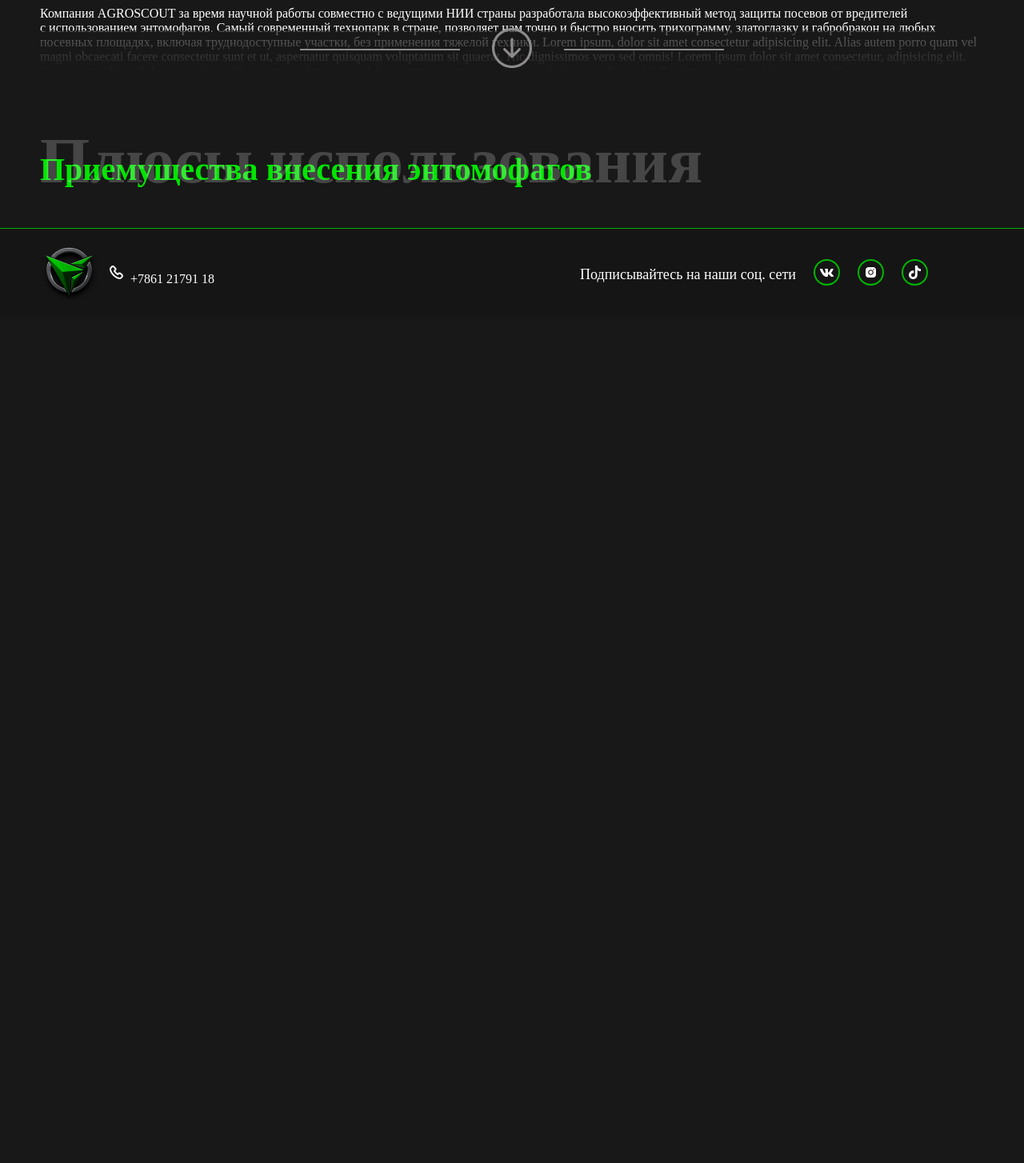
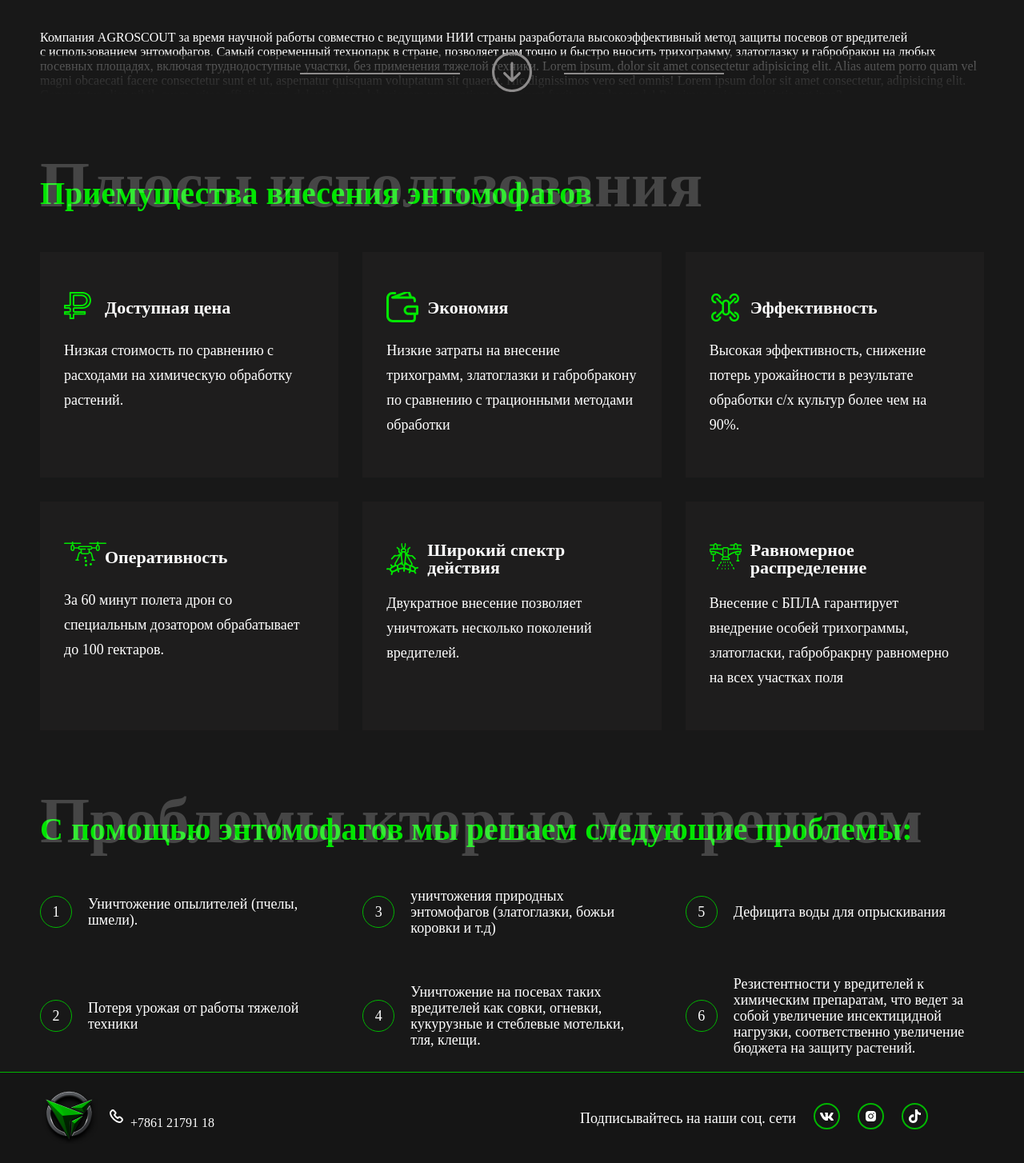
Before and after one commit to MAChapurin/copter-store, a Next.js app: page /insects in a window 1280 px wide. Shown: the part 918-2372 px from the top of the page at 80% size. Before the commit the page ends 1317 px from the top, so only its background shows below. Built offline with nearby package versions, Linux system fonts and the light colour scheme.

Commit message:
started insect-page

```diff
--- a/src/components/CardInfo/CardInfo.module.css
+++ b/src/components/CardInfo/CardInfo.module.css
@@ -1,8 +1,8 @@
 .card {
   padding: 50px 30px;
-  margin-bottom: 20px;
+  /* margin-bottom: 20px; */
   min-width: 250px;
-  max-width: 32%;
+  /* max-width: 32%; */
   font-size: 18px;
   font-weight: 300;
   line-height: 31px;
--- a/src/pages/insects/index.tsx
+++ b/src/pages/insects/index.tsx
@@ -8,6 +8,7 @@ import { Hero } from '@/components/Hero';
 import { EIcons, Icon } from '@/ui/Icon';
 import { Section } from '@/components/Section';
 import { PartHidden } from '@/components/PartHidden';
+import { CardInfo } from '@/components/CardInfo';
 
 export default function Insects() {
     return (
@@ -50,13 +51,74 @@ export default function Insects() {
                 </Hero>
                 <Section title='Энтомофаги' subtitle='Об Услуге'>
                     <PartHidden>
-                    Компания AGROSCOUT за&nbsp;время научной работы совместно с&nbsp;ведущими НИИ страны разработала высокоэффективный метод защиты посевов от&nbsp;вредителей с&nbsp;использованием энтомофагов. Самый современный технопарк в&nbsp;стране, позволяет нам точно и&nbsp;быстро вносить трихограмму, златоглазку и&nbsp;габробракон на&nbsp;любых посевных площадях, включая труднодоступные участки, без применения тяжелой техники.
-                    Lorem ipsum, dolor sit amet consectetur adipisicing elit. Alias autem porro quam vel magni obcaecati facere consectetur sunt et ut, aspernatur quisquam voluptatum sit quaerat. Hic dignissimos vero sed omnis!
-                    Lorem ipsum dolor sit amet consectetur, adipisicing elit. Consectetur alias nihil, quam, vitae officiis error, deleniti saepe laboriosam praesentium a deserunt fugit eos culpa unde! Possimus quis perspiciatis aut ipsa?
+                        Компания AGROSCOUT за&nbsp;время научной работы совместно с&nbsp;ведущими НИИ страны разработала высокоэффективный метод защиты посевов от&nbsp;вредителей с&nbsp;использованием энтомофагов. Самый современный технопарк в&nbsp;стране, позволяет нам точно и&nbsp;быстро вносить трихограмму, златоглазку и&nbsp;габробракон на&nbsp;любых посевных площадях, включая труднодоступные участки, без применения тяжелой техники.
+                        Lorem ipsum, dolor sit amet consectetur adipisicing elit. Alias autem porro quam vel magni obcaecati facere consectetur sunt et ut, aspernatur quisquam voluptatum sit quaerat. Hic dignissimos vero sed omnis!
+                        Lorem ipsum dolor sit amet consectetur, adipisicing elit. Consectetur alias nihil, quam, vitae officiis error, deleniti saepe laboriosam praesentium a deserunt fugit eos culpa unde! Possimus quis perspiciatis aut ipsa?
                     </PartHidden>
                 </Section>
                 <Section title='Приемущества внесения энтомофагов' subtitle='Плюсы использования'>
-
+                    <ul className={styles.container}>
+                        <li className={styles.item}>
+                            <CardInfo icon={EIcons.rub} title='Доступная цена'>
+                                <p>Низкая стоимость по сравнению с расходами на химическую обработку растений.</p>
+                            </CardInfo>
+                        </li>
+                        <li className={styles.item}>
+                            <CardInfo icon={EIcons.wallet} title='Экономия'>
+                                <p>Низкие затраты на внесение трихограмм, златоглазки и габробракону по сравнению с трационными методами обработки</p>
+                            </CardInfo>
+                        </li>
+                        <li className={styles.item}>
+                            <CardInfo icon={EIcons.copter2} title='Эффективность'>
+                                <p>Высокая эффективность, снижение потерь урожайности в результате обработки с/х культур более чем на 90%.</p>
+                            </CardInfo>
+                        </li>
+                        <li className={styles.item}>
+                            <CardInfo icon={EIcons.drone2} title='Оперативность'>
+                                <p>За 60 минут полета дрон со специальным дозатором обрабатывает до 100 гектаров.</p>
+                            </CardInfo>
+                        </li>
+                        <li className={styles.item}>
+                            <CardInfo icon={EIcons.insect2} title='Широкий спектр действия'>
+                                <p>Двукратное внесение позволяет уничтожать несколько поколений вредителей.</p>
+                            </CardInfo>
+                        </li>
+                        <li className={styles.item}>
+                            <CardInfo icon={EIcons.copter3} title='Равномерное распределение'>
+                                <p>Внесение с БПЛА гарантирует внедрение особей трихограммы, златогласки, габробракрну равномерно на всех участках поля </p>
+                            </CardInfo>
+                        </li>
+                    </ul>
+                </Section>
+                <Section title='С помощью энтомофагов мы решаем следующие проблемы:' subtitle='Проблемы кторые мы решаем'>
+                    <ul className={styles.container}>
+                        <li className={styles.item2}>
+                            <div className={styles.circle}>1</div>
+                            <p>Уничтожение опылителей (пчелы, шмели).</p>
+                        </li>
+                        <li className={styles.item2}>
+                            <div className={styles.circle}>3</div>
+                            <p>уничтожения природных энтомофагов (златоглазки, божьи коровки и т.д)</p>
+                        </li>
+                        <li className={styles.item2}>
+                            <div className={styles.circle}>5</div>
+                            <p>Дефицита воды для опрыскивания</p>
+                        </li>
+                        <li className={styles.item2}>
+                            <div className={styles.circle}>2</div>
+                            <p>Потеря урожая от работы тяжелой техники</p>
+                        </li>
+                        <li className={styles.item2}>
+                            <div className={styles.circle}>4</div>
+                            <p>Уничтожение на посевах таких вредителей как совки, огневки, кукурузные и стеблевые мотельки, тля, клещи. </p>
+                        </li>
+                        <li className={styles.item2}>
+                            <div className={styles.circle}>6</div>
+                            <p>Резистентности у вредителей
+                                к химическим препаратам, что ведет
+                                за собой увеличение инсектицидной нагрузки, соответственно увеличение бюджета на защиту растений.</p>
+                        </li>
+                    </ul>
                 </Section>
             </main>
             <Footer />
--- a/src/pages/insects/insects.module.css
+++ b/src/pages/insects/insects.module.css
@@ -2,11 +2,35 @@
     display: grid;
     grid-template-columns: repeat(3,1fr);
     list-style-type: none;
+    gap: 30px;
 }
 
 .item {
+    width: 100%;
     font-size: 18px;
     line-height: 40px;
     display: flex;
     gap: 10px;
 }
+
+.item2 {
+    padding-right: 20px;
+    padding-bottom: 20px;
+    width: 100%;
+    font-size: 18px;
+    line-height: 20px;
+    display: flex;
+    gap: 20px;
+    align-items: center;
+}
+
+.circle {
+    width: 40px;
+    height: 40px;
+    border: 1px solid var(--main-color2);
+    border-radius: 50%;
+    display: flex;
+    justify-content: center;
+    align-items: center;
+    flex-shrink: 0;
+}
```
